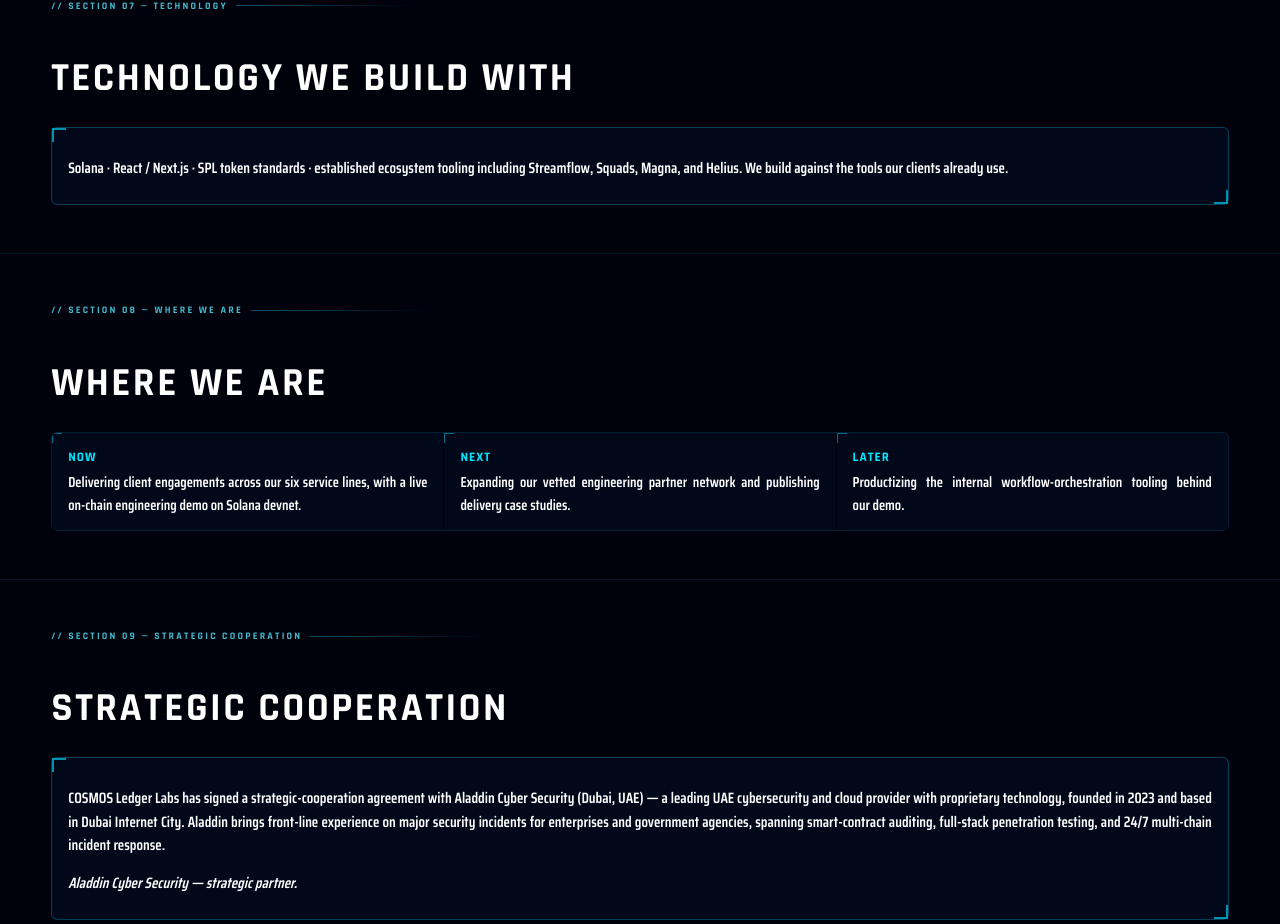
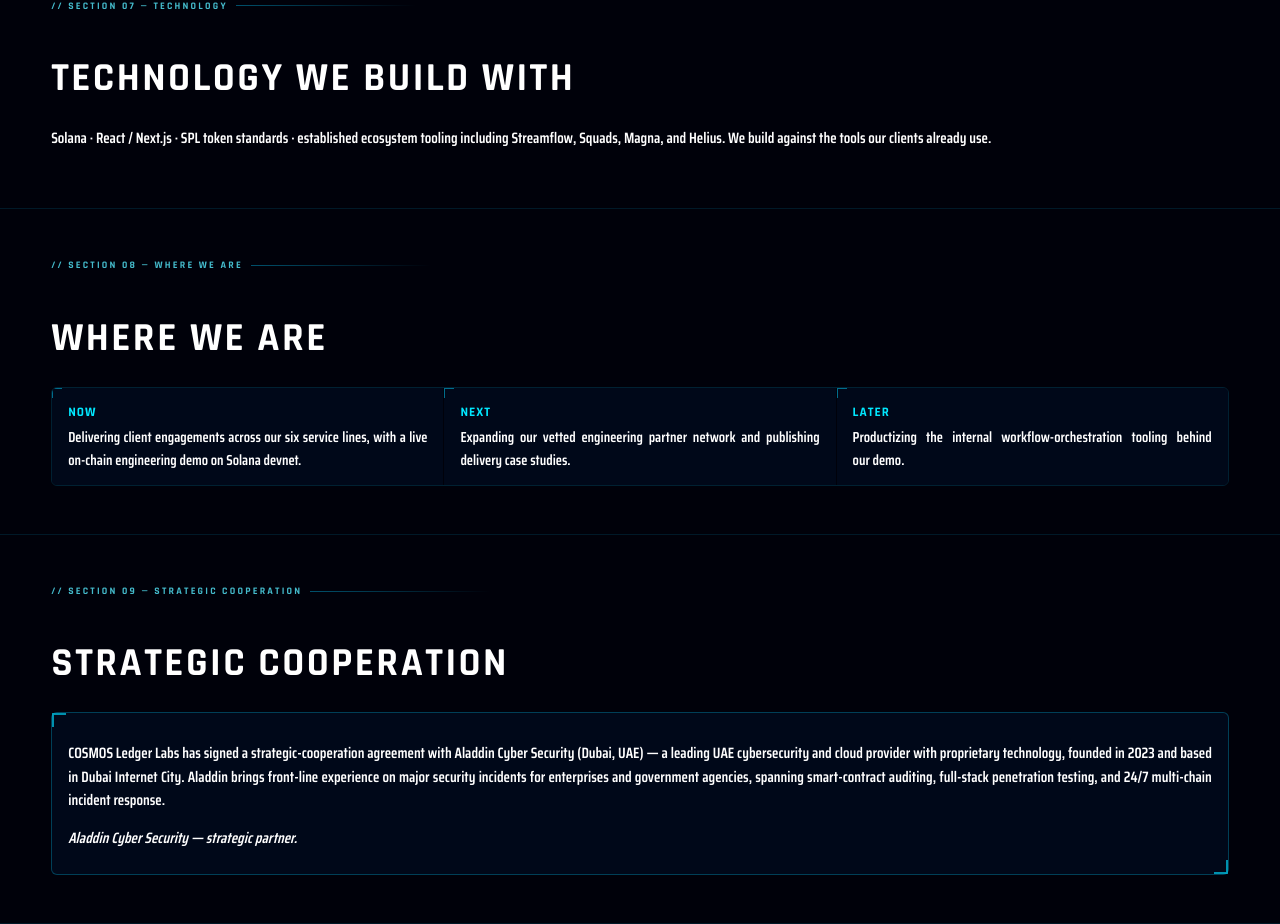
Before and after one commit to cosmosledgerlabs/cosmosledgerlabs-website, a Next.js app: page / in a window 1280 px wide. Shown: the part 3100-4024 px from the top of the page. Built offline with nearby package versions, Linux system fonts and the light colour scheme; no server answers.

Commit message:
Refactor technology section by removing redundant div
Removed a redundant div wrapper around the technology description paragraph for cleaner code.

```diff
--- a/components/Sections.js
+++ b/components/Sections.js
@@ -118,12 +118,10 @@
     <section className={styles.section} id="technology">
       <div className="sec-tag">{L({ en: '// SECTION 07 — TECHNOLOGY', zh: '// 第 07 節 — 技術' })} <div className="sec-tag-line"/></div>
       <h2 className={styles.secTitle}>{L({ en: 'TECHNOLOGY WE BUILD WITH', zh: '我們使用的技術' })}</h2>
-      <div className={`${styles.steelCard} ${styles.tightCard}`}>
-        <p className={`${styles.ecoText} ${styles.techCenter}`}>{L({
-          en: 'Solana · React / Next.js · SPL token standards · established ecosystem tooling including Streamflow, Squads, Magna, and Helius. We build against the tools our clients already use.',
-          zh: 'Solana · React / Next.js · SPL 代幣標準 · 成熟的生態系工具，包括 Streamflow、Squads、Magna 與 Helius。我們以客戶已在使用的工具為基礎進行建置。',
-        })}</p>
-      </div>
+      <p className={`${styles.ecoText} ${styles.techCenter}`}>{L({
+        en: 'Solana · React / Next.js · SPL token standards · established ecosystem tooling including Streamflow, Squads, Magna, and Helius. We build against the tools our clients already use.',
+        zh: 'Solana · React / Next.js · SPL 代幣標準 · 成熟的生態系工具，包括 Streamflow、Squads、Magna 與 Helius。我們以客戶已在使用的工具為基礎進行建置。',
+      })}</p>
     </section>
   )
 }
```
